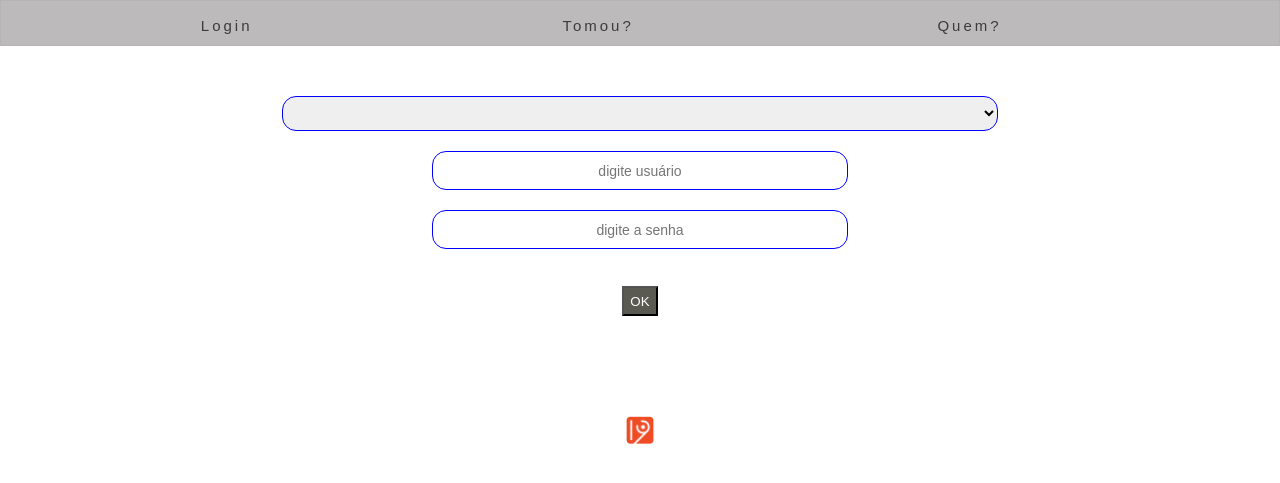
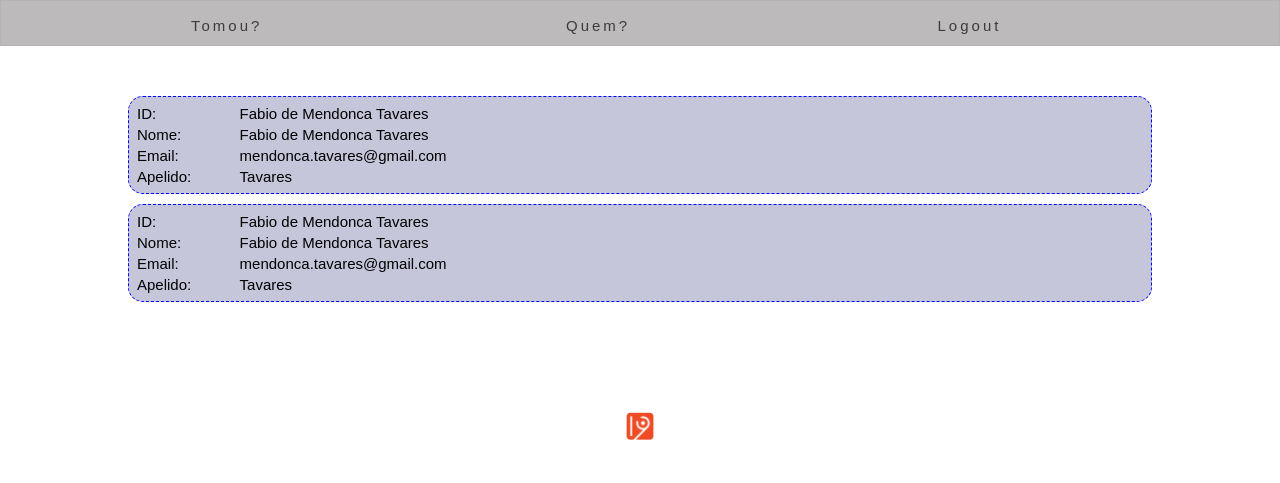
Before and after one commit to fmtavares/cafe, a Flask app: page /teste in a window 1280 px wide. Shown: the top 483 px of the page. Run offline with Flask 2, Linux system fonts and the light colour scheme; lists and menus that the app fills with data are empty.

Commit message:
Atualizacao

```diff
--- a/static/css/estilo_cafe.css
+++ b/static/css/estilo_cafe.css
@@ -207,6 +207,8 @@ nav{
     margin-bottom: 10px;
     padding: 5px;
     width: 100%;
+    background: rgb(198, 198, 219);
+
 }
 
 .f_col1{
--- a/static/css/estilo_teste.css
+++ b/static/css/estilo_teste.css
@@ -1,89 +1,221 @@
-#nav
-{
-    /* container */
+body{
+    font-family: arial;
+    background: white;
+    margin: 0;
+    padding: 0px;
 }
-    #nav > a
-    {
-        display: none;
-        text-decoration: none;
-        color: red;
-    }
-    #nav li
-    {
-        position: relative;
-        text-decoration: none;
-    }
 
-    /* first level */
+.topo-pagina{
+    margin: 0px;
+    height: auto;
+    border: 1px solid rgba(181, 179, 179, 0.9);;
+    background: rgba(181, 179, 179, 0.9);
+    display: block;
+    box-sizing: border-box;
+    text-align: center;
+}
 
-    #nav > ul
-    {
-        height: 3.75em;
-        text-decoration: none;
-    }
-        #nav > ul > li
-        {
-            width: 15%;
-            height: 100%;
-            float: left;
-            text-align: left;
-            list-style-type: none;
-        }
+nav{
+    margin: auto;
+    width: auto;
+    height: auto;
+    box-sizing: border-box;
+    text-align: center;
+    overflow: auto;
+    padding-bottom: 10px;
+}
 
-    /* second level */
+.topo-pagina nav li{
+    float: left;
+    margin: 0;
+    text-align: center;
+    list-style: none;
+    padding-right: 0;
+    display: inline-block;
+    width: 30%;
+}
 
-    #nav li ul
-    {
-        display: none;
-        position: absolute;
-        top: 100%;
-        text-decoration: none;
-    }
-        #nav li:hover ul
-        {
-            display: block;
-            text-decoration: none;
-        }
+.topo-pagina nav a{
+    color: #3c3c3c;
+    text-decoration: none;
+    text-transform: capitalize;
+    font-size: 15px;
+    letter-spacing: 3px;
+    transition: color 0.2s linear;
+    text-align: center;
+}
 
-@media only screen and ( max-width: 40em ) /* 640 */
-{
-    #nav
-    {
-        position: relative;
-    }
-        #nav > a
-        {
-        }
-        #nav:not( :target ) > a:first-of-type,
-        #nav:target > a:last-of-type
-        {
-            display: block;
-        }
+.rodape-pagina{
+    margin-top: 50px;
+    text-align: center;
+    font-family: arial;
+    font-size: 8px;
+}
 
-    /* first level */
+.rodape-pagina img{
+    width: 30px;
+    margin: auto;
+}
 
-    #nav > ul
-    {
-        height: auto;
-        display: none;
-        position: absolute;
-        left: 0;
-        right: 0;
-    }
-        #nav:target > ul
-        {
-            display: block;
-        }
-        #nav > ul > li
-        {
-            width: 100%;
-            float: none;
-        }
+.bloco_central{
+    width: 80%;
+    padding-top: 50px;
+    padding-bottom: 50px;
+    margin: auto;
+    text-align: center;
+    font-family: arial;
+    font-size: 15px;
+}
 
-    /* second level */
+.bloco_central img{
+    width: 30%;
+}
 
-    #nav li ul
-    {
-        position: static;
-    }
+.f_quantidade{
+    width: 20%;
+    height: 25px;
+    border: 1px solid blue;
+    border-radius: 1em;
+    font-size: 14px;
+    text-align: center;
 }
+
+
+.f_senha{
+    width: 20%;
+    height: 35px;
+    border: 1px solid blue;
+    border-radius: 1em;
+    font-size: 14px;
+    text-align: center;
+    margin-bottom: 20px;
+}
+
+.f_nome_chave{
+    width: 30%;
+    height: 35px;
+    border: 1px solid blue;
+    border-radius: 1em;
+    font-size: 14px;
+    text-align: center;
+    margin-bottom: 20px;
+}
+
+.f_nome{
+    width: 40%;
+    height: 35px;
+    border: 1px solid blue;
+    border-radius: 1em;
+    font-size: 14px;
+    text-align: center;
+    margin-bottom: 20px;
+}
+
+.f_apelido{
+    width: 20%;
+    height: 35px;
+    border: 1px solid blue;
+    border-radius: 1em;
+    font-size: 14px;
+    text-align: center;
+    margin-bottom: 20px;
+}
+
+.f_email{
+    width: 40%;
+    height: 35px;
+    border: 1px solid blue;
+    border-radius: 1em;
+    font-size: 14px;
+    text-align: center;
+    margin-bottom: 20px;
+}
+
+.f_titulo_soma{
+    color: rgba(185, 10, 10, 0.9);
+    font-size: 15px;
+    font-weight: 600;
+}
+
+.f_display_projeto{
+    width: 70%;
+    height: 35px;
+    border: 1px solid blue;
+    border-radius: 1em;
+    font-size: 14px;
+    text-align: right;
+    margin-bottom: 20px;
+}
+
+.f_display_usuario{
+    width: 40%;
+    height: 35px;
+    border: 1px solid blue;
+    border-radius: 1em;
+    font-size: 14px;
+    text-align: center;
+    margin-bottom: 20px;
+}
+
+.f_display_senha{
+    width: 40%;
+    height: 35px;
+    border: 1px solid blue;
+    border-radius: 1em;
+    font-size: 14px;
+    text-align: center;
+    margin-bottom: 20px;
+}
+
+.f_display{
+    width: 70%;
+    height: 35px;
+    border: 1px solid blue;
+    border-radius: 1em;
+    font-size: 14px;
+    text-align: right;
+    margin-bottom: 20px;
+}
+
+.c_butao{
+    width: 150px;
+    margin: 0px auto 0px;
+    text-align: center;
+}
+
+.f_butao{
+    background: #5a5a52;
+    color: white;
+    height: 30px;
+    text-align: center;
+}
+
+.f_butao:hover{
+    background: #9a9a6b;
+}
+
+.f_lista{
+    font-weight: 600;
+    font-size: 15px;
+}
+
+.f_tabela{
+    border-radius: 1em;
+    border: 0.5px blue solid;
+    border-style: dashed;
+    text-align: left;
+    margin-bottom: 10px;
+    padding: 5px;
+    width: 100%;
+    background: rgb(198, 198, 219);
+
+}
+
+.f_col1{
+    width: 10%;
+    box-sizing: border-box;
+}
+
+.f_col2{
+    box-sizing: border-box;
+}
--- a/templates/teste.html
+++ b/templates/teste.html
@@ -1,30 +1,73 @@
-{% extends "base.html" %}
-{% from "show_menu.html" import show_menu %}
+<!doctype html>
+<!-- doctype informa ao agente de usuario a versão do html que deve ser renderizada-->
+<html lang="pt-br">
 
-{% block show_menu %}
-    {{ show_menu(user) }}
-{% endblock %}
+    <head>
+        <title> One9 Group </title>
+        <meta charset="utf-8">
+        <meta name="author" content="Fabio Tavares">
+        <meta name="description" content="Pagina de Aplicativos Fabio Tavares">
+        <meta name="keywords" content="html5, tecnologia">
+        <meta name="viewport" content="width=device-width">
+        <link rel="stylesheet" href="../static/css/estilo_teste.css">
+    </head>
 
-{% block principal %}
-    <form action="/" method="POST" class="f_form">
-    <div>
-        <select class= "f_display_projeto" id="v_id_projeto" name="v_id_projeto">
-            {% for item in r_lista_projetos %}
-            <option class="f_display" value={{item.id_projeto}}> {{ item.display_projeto }} </option>
-            {% endfor %}
-        </select>
-    </div>
-    <div>
-        <input type="text" id="v_pagador" name="v_pagador" placeholder="digite usuário" class="f_display_usuario" />
-    </div>
+    <body>
+            <header class="topo-pagina">
+    <nav>
+        <ul>
+            <li><a href="/cafe_inserir">Tomou?</a></li>
+            <li><a href="/cafe_lista">Quem?</a></li>
+            <li><a href="/logout">Logout</a></li>
+        </ul>
+    </nav>
+            </header>
 
-    <div>
-        <input type="text" id="v_senha" name="v_senha" placeholder="digite a senha" class="f_display_senha" />
-    </div>
+            <main class="bloco_central">
+                <table class="f_tabela">
+                    <tr class="f_linha_tabela">
+                        <td class="f_col1"> ID: </td>
+                        <td class="f_col2"> Fabio de Mendonca Tavares </td>
+                    </tr>
+                    <tr>
+                        <td class="f_col1"> Nome: </td>
+                        <td class="f_col2"> Fabio de Mendonca Tavares  </td>
+                    </tr>
+                    <tr>
+                        <td class="f_col1"> Email:</td>
+                        <td  class="f_col2"> mendonca.tavares@gmail.com </td>
+                    </tr>
+                    <tr>
+                        <td class="f_col1"> Apelido: </td>
+                        <td class="f_col2"> Tavares </td>
+                    </tr>
+                </table>
 
-    <div class="c_butao">
-        <br>
-        <button type="submit" class="f_butao"> OK </button>
-    </div>
-    </form>
-{% endblock %}
+                <table class="f_tabela">
+                    <tr class="f_linha_tabela">
+                        <td class="f_col1"> ID: </td>
+                        <td class="f_col2"> Fabio de Mendonca Tavares </td>
+                    </tr>
+                    <tr>
+                        <td class="f_col1"> Nome: </td>
+                        <td class="f_col2"> Fabio de Mendonca Tavares  </td>
+                    </tr>
+                    <tr>
+                        <td class="f_col1"> Email:</td>
+                        <td  class="f_col2"> mendonca.tavares@gmail.com </td>
+                    </tr>
+                    <tr>
+                        <td class="f_col1"> Apelido: </td>
+                        <td class="f_col2"> Tavares </td>
+                    </tr>
+                </table>
+            </main>
+
+            <footer class="rodape-pagina">
+                <div>
+                    <p><img src="../static/images/one9.webp" /></p>
+                </div>
+            </footer>
+
+    </body>
+</html>
```
Also changed, not shown: templates/tabela.html (deleted, +0 -36 lines).
